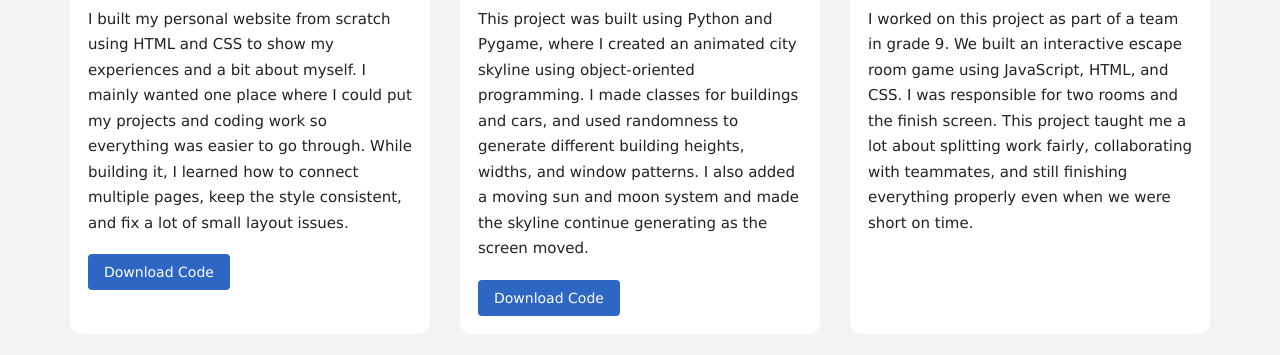
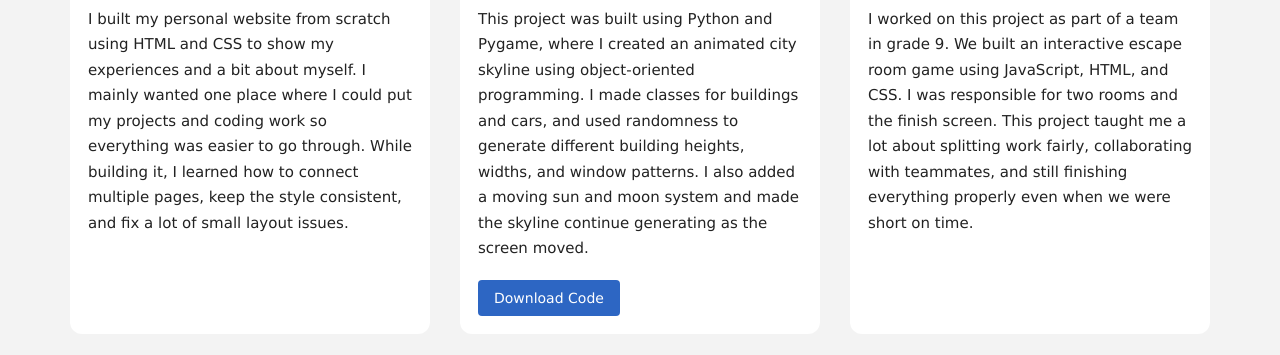
Before and after one commit to edwardli09/edwardli09.github.io, a plain HTML site: page code projects.html in a window 1280 px wide. Shown: the part 603-958 px from the top of the page. Drawn offline with Linux system fonts and the light colour scheme.

Commit message:
Update code projects.html

```diff
--- a/code projects.html
+++ b/code projects.html
@@ -33,7 +33,6 @@
                 <p>
                     I built my personal website from scratch using HTML and CSS to show my experiences and a bit about myself. I mainly wanted one place where I could put my projects and coding work so everything was easier to go through. While building it, I learned how to connect multiple pages, keep the style consistent, and fix a lot of small layout issues.
                 </p>
-                <a href="Edward Li 2.zip" class="project-btn" download>Download Code</a>
             </div>
 
             <div class="project-item">
```
